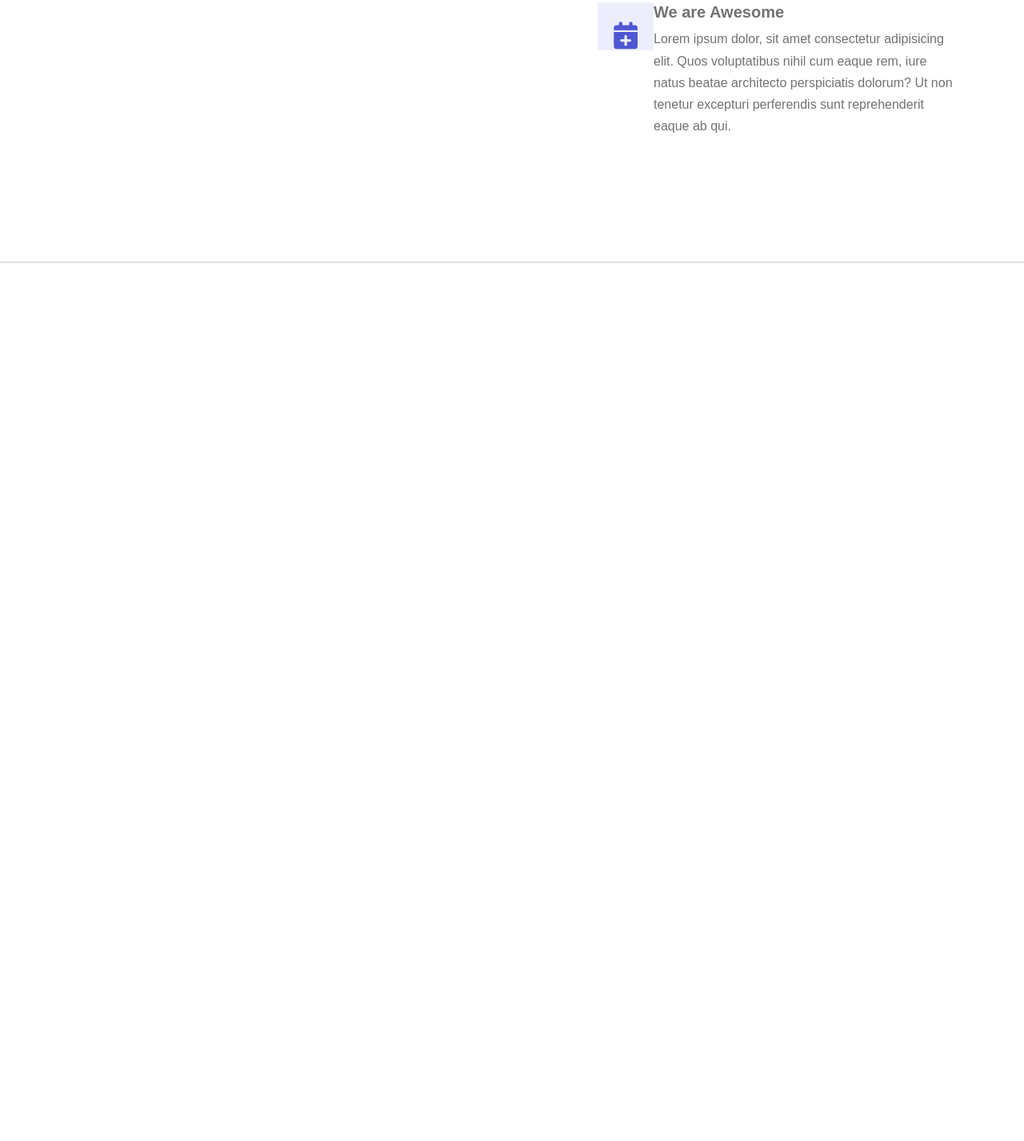
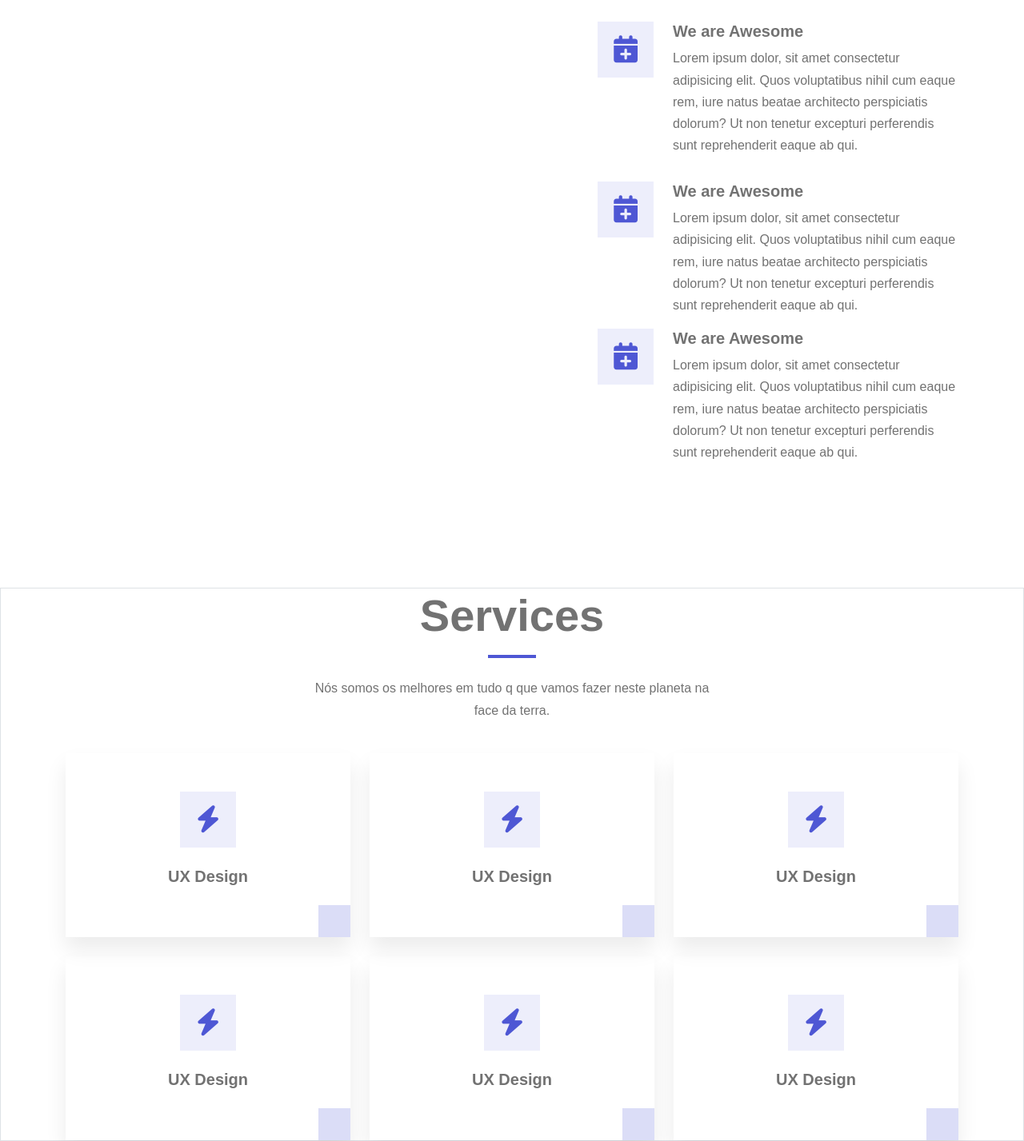
Before and after one commit to ThiagoDev25/SiteTeatroVanguarda, a plain HTML site: page src/index.html in a window 1280 px wide. Shown: the part 1399-2826 px from the top of the page at 80% size. Before the commit the page ends 1728 px from the top, so only its background shows below. Drawn offline with nearby package versions, Linux system fonts and the light colour scheme.

Commit message:
section service created

```diff
--- a/src/assets/css/styles.css
+++ b/src/assets/css/styles.css
@@ -43,6 +43,10 @@ img {
 .section-padding {
     padding-top: 140px;
     padding-bottom: 140px;
+}
+
+.theme-shadow {
+    box-shadow: var(--box-shadow);
 }
 
 /* NAVBAR */
@@ -107,7 +111,7 @@ img {
 /* IconBox */
 .iconbox {
     width: 70px;
-    height: 60px;
+    height: 70px;
     display: inline-flex;
     align-items: center;
     justify-content: center;
@@ -117,3 +121,37 @@ img {
     flex: none;
 
 }
+
+/* SERVICE */
+.service {
+    position: relative;
+    overflow: hidden;
+    z-index: 2;
+}
+
+.service::after {
+    content: "";
+    width: 40px;
+    height: 40px;
+    background: rgba(var(--c-brand-rgb), 0.2);
+    position: absolute;
+    bottom: 0;
+    right: 0;
+    transition: var(--transition);
+}
+
+.service:hover::after {
+    width: 100%;
+    height: 100%;
+    background: var(--c-brand);
+    z-index: -1;
+}
+
+.service:hover h5, service p {
+    color: white;
+}
+
+.service:hover .iconbox {
+    background-color: rgba(255, 255, 255, 0.2);
+    color: white;
+}
--- a/src/index.html
+++ b/src/index.html
@@ -1,13 +1,21 @@
 <!DOCTYPE html>
 <html lang="pt-br">
   <head>
-    <meta charset="UTF-8">
-    <meta name="viewport" content="width=device-width, initial-scale=1.0">
+    <meta charset="UTF-8" />
+    <meta name="viewport" content="width=device-width, initial-scale=1.0" />
 
     <title>Teatro Vanguarda</title>
-    <script src="https://kit.fontawesome.com/8d368a0472.js" crossorigin="anonymous"></script>
-    <link href="https://cdn.jsdelivr.net/npm/bootstrap@5.3.3/dist/css/bootstrap.min.css" rel="stylesheet" integrity="sha384-QWTKZyjpPEjISv5WaRU9OFeRpok6YctnYmDr5pNlyT2bRjXh0JMhjY6hW+ALEwIH" crossorigin="anonymous">
-  <link rel="stylesheet" href="../src/assets/css/styles.css">
+    <script
+      src="https://kit.fontawesome.com/8d368a0472.js"
+      crossorigin="anonymous"
+    ></script>
+    <link
+      href="https://cdn.jsdelivr.net/npm/bootstrap@5.3.3/dist/css/bootstrap.min.css"
+      rel="stylesheet"
+      integrity="sha384-QWTKZyjpPEjISv5WaRU9OFeRpok6YctnYmDr5pNlyT2bRjXh0JMhjY6hW+ALEwIH"
+      crossorigin="anonymous"
+    />
+    <link rel="stylesheet" href="../src/assets/css/styles.css" />
   </head>
   <body>
     <!-- Barra de navegação-->
@@ -15,9 +23,17 @@
     <nav class="navbar navbar-expand-lg bg-white sticky-top">
       <div class="container">
         <a class="navbar-brand" href="#">
-        <img src="" alt="">
+          <img src="" alt="" />
         </a>
-      <button class="navbar-toggler" type="button" data-bs-toggle="collapse" data-bs-target="#navbarNav" aria-controls="navbarNav" aria-expanded="false" aria-label="Toggle navigation">
+        <button
+          class="navbar-toggler"
+          type="button"
+          data-bs-toggle="collapse"
+          data-bs-target="#navbarNav"
+          aria-controls="navbarNav"
+          aria-expanded="false"
+          aria-label="Toggle navigation"
+        >
           <span class="navbar-toggler-icon"></span>
         </button>
         <div class="collapse navbar-collapse" id="navbarNav">
@@ -54,8 +70,12 @@
       <div class="container">
         <div class="row">
           <div class="col-12">
-                <h1 class="text-uppercase tex-white fw-semibold display-1">Welcome to elixir</h1>
-                <h5 class="text-white mt-3 mb-4">We Are the champions in the WORLD MotherFuckers!</h5>
+            <h1 class="text-uppercase tex-white fw-semibold display-1">
+              Welcome to elixir
+            </h1>
+            <h5 class="text-white mt-3 mb-4">
+              We Are the champions in the WORLD MotherFuckers!
+            </h5>
             <div>
               <a href="#" class="btn btn-brand me-2">Get Started</a>
               <a href="#" class="btn btn-light ms-2">Our Portfolio</a>
@@ -73,24 +93,64 @@
             <div class="section-title">
               <h1 class="display-4 fw-semibold">About Us</h1>
               <div class="line"></div>
-                    <p>Somos um teatro muito reconhecido na cidade Planaltina de Goiás</p>
+              <p>
+                Somos um teatro muito reconhecido na cidade Planaltina de Goiás
+              </p>
             </div>
           </div>
         </div>
         <div class="row justify-content-between align-items-center">
           <div class="col-lg-6">
-                <img src="#" alt="">
+            <img src="#" alt="" />
           </div>
           <div class="col-lg-5">
             <h1>About Elixir</h1>
-            <p class="mt-3 mb-4">Lorem ipsum, dolor sit amet consectetur adipisicing elit. Dignissimos quaerat, vitae similique porro molestias repudiandae perspiciatis temporibus suscipit nobis nesciunt quia tempore odit iure tenetur hic consectetur? Consequatur, perspiciatis possimus?</p>
-        <div class="d-flex">
-            <div class="iconbox pt-4 mb-3">
+            <p class="mt-3 mb-4">
+              Lorem ipsum, dolor sit amet consectetur adipisicing elit.
+              Dignissimos quaerat, vitae similique porro molestias repudiandae
+              perspiciatis temporibus suscipit nobis nesciunt quia tempore odit
+              iure tenetur hic consectetur? Consequatur, perspiciatis possimus?
+            </p>
+            <div class="d-flex pt-4 mb-3">
+              <div class="iconbox me-4">
                 <i class="fa-solid fa-calendar-plus"></i>
               </div>
               <div>
                 <h5>We are Awesome</h5>
-              <p>Lorem ipsum dolor, sit amet consectetur adipisicing elit. Quos voluptatibus nihil cum eaque rem, iure natus beatae architecto perspiciatis dolorum? Ut non tenetur excepturi perferendis sunt reprehenderit eaque ab qui.</p>
+                <p>
+                  Lorem ipsum dolor, sit amet consectetur adipisicing elit. Quos
+                  voluptatibus nihil cum eaque rem, iure natus beatae architecto
+                  perspiciatis dolorum? Ut non tenetur excepturi perferendis
+                  sunt reprehenderit eaque ab qui.
+                </p>
+              </div>
+            </div>
+            <div class="d-flex">
+              <div class="iconbox me-4">
+                <i class="fa-solid fa-calendar-plus"></i>
+              </div>
+              <div>
+                <h5>We are Awesome</h5>
+                <p>
+                  Lorem ipsum dolor, sit amet consectetur adipisicing elit. Quos
+                  voluptatibus nihil cum eaque rem, iure natus beatae architecto
+                  perspiciatis dolorum? Ut non tenetur excepturi perferendis
+                  sunt reprehenderit eaque ab qui.
+                </p>
+              </div>
+            </div>
+            <div class="d-flex">
+              <div class="iconbox me-4">
+                <i class="fa-solid fa-calendar-plus"></i>
+              </div>
+              <div>
+                <h5>We are Awesome</h5>
+                <p>
+                  Lorem ipsum dolor, sit amet consectetur adipisicing elit. Quos
+                  voluptatibus nihil cum eaque rem, iure natus beatae architecto
+                  perspiciatis dolorum? Ut non tenetur excepturi perferendis
+                  sunt reprehenderit eaque ab qui.
+                </p>
               </div>
             </div>
           </div>
@@ -99,18 +159,77 @@
     </section>
 
     <!--Services-->
-<section id="services" class="section-paddig
-border border-top">
-
+    <section id="services" class="section-paddig border border-top">
+      <div class="container">
+        <div class="row">
+          <div class="col-12 text-center">
+            <div class="section-title">
+              <h1 class="display-4 fw-semibold">Services</h1>
+              <div class="line"></div>
+              <p>
+                Nós somos os melhores em tudo q que vamos fazer neste planeta na
+                face da terra.
+              </p>
+            </div>
+          </div>
+        </div>
+        <div class="row g-4 text-center">
+          <div class="col-lg-4 col-sm-6">
+            <div class="service theme-shadow p-lg-5 p-4">
+              <div class="iconbox">
+                <i class="fa-solid fa-bolt"></i>
+              </div>
+              <h5 class="mt-4 mb-3">UX Design</h5>
+            </div>
+          </div>
+          <div class="col-lg-4 col-sm-6">
+            <div class="service theme-shadow p-lg-5 p-4">
+              <div class="iconbox">
+                <i class="fa-solid fa-bolt"></i>
+              </div>
+              <h5 class="mt-4 mb-3">UX Design</h5>
+            </div>
+          </div>
+          <div class="col-lg-4 col-sm-6">
+            <div class="service theme-shadow p-lg-5 p-4">
+              <div class="iconbox">
+                <i class="fa-solid fa-bolt"></i>
+              </div>
+              <h5 class="mt-4 mb-3">UX Design</h5>
+            </div>
+          </div>
+          <div class="col-lg-4 col-sm-6">
+            <div class="service theme-shadow p-lg-5 p-4">
+              <div class="iconbox">
+                <i class="fa-solid fa-bolt"></i>
+              </div>
+              <h5 class="mt-4 mb-3">UX Design</h5>
+            </div>
+          </div>
+          <div class="col-lg-4 col-sm-6">
+            <div class="service theme-shadow p-lg-5 p-4">
+              <div class="iconbox">
+                <i class="fa-solid fa-bolt"></i>
+              </div>
+              <h5 class="mt-4 mb-3">UX Design</h5>
+            </div>
+          </div>
+          <div class="col-lg-4 col-sm-6">
+            <div class="service theme-shadow p-lg-5 p-4">
+              <div class="iconbox">
+                <i class="fa-solid fa-bolt"></i>
+              </div>
+              <h5 class="mt-4 mb-3">UX Design</h5>
+            </div>
+          </div>
+        </div>
+      </div>
     </section>
 
-
-
-
-
-
-
-
-    <script src="https://cdn.jsdelivr.net/npm/bootstrap@5.3.3/dist/js/bootstrap.bundle.min.js" integrity="sha384-YvpcrYf0tY3lHB60NNkmXc5s9fDVZLESaAA55NDzOxhy9GkcIdslK1eN7N6jIeHz" crossorigin="anonymous"></script>
+    <script
+      src="https://cdn.jsdelivr.net/npm/bootstrap@5.3.3/dist/js/bootstrap.bundle.min.js"
+      integrity="sha384-YvpcrYf0tY3lHB60NNkmXc5s9fDVZLESaAA55NDzOxhy9GkcIdslK1eN7N6jIeHz"
+      crossorigin="anonymous"
+    ></script>
   </body>
 </html>
```
Lines whose indentation alone changed are shown as unchanged.
